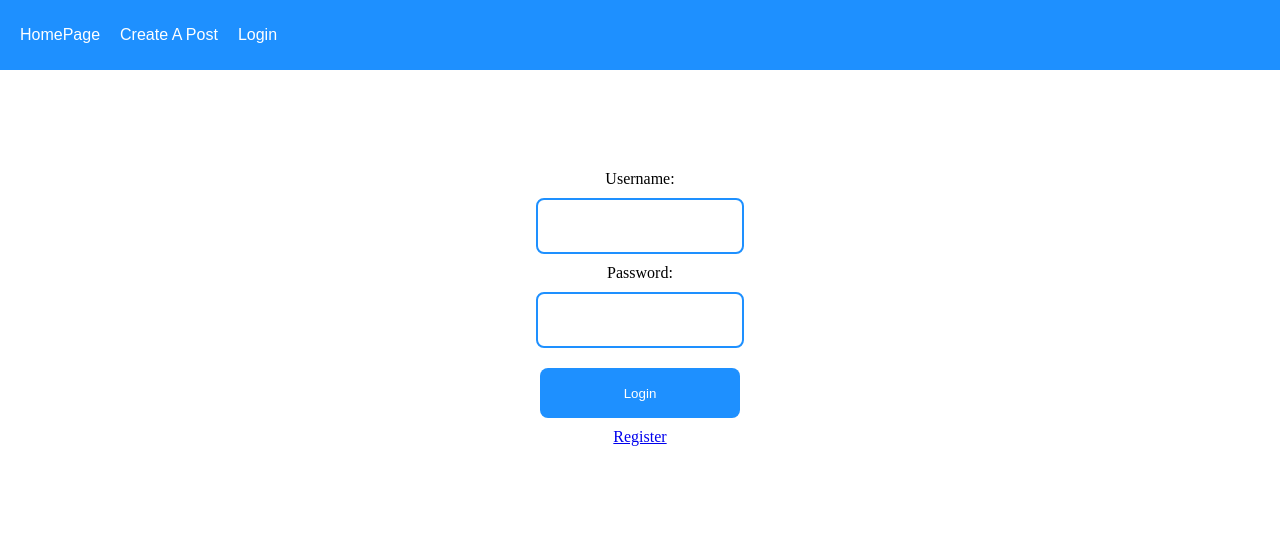
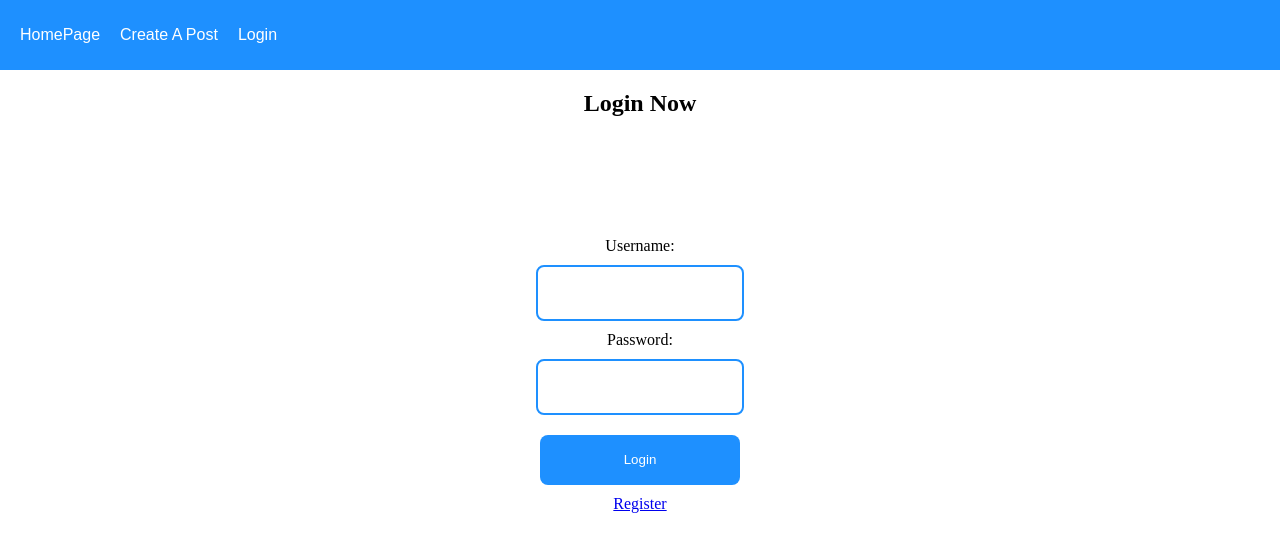
Before and after one commit to Rezwan66/link-up, a React (Create React App) app in the folder client/: page /login in a window 1280 px wide. Shown: the top 552 px of the page. Built offline with nearby package versions, Linux system fonts and the light colour scheme.

Commit message:
edited login page

```diff
--- a/client/src/pages/Login.js
+++ b/client/src/pages/Login.js
@@ -12,6 +12,8 @@ const Login = () => {
     });
   };
   return (
+    <>
+      <h2>Login Now</h2>
       <div className="loginContainer">
         <label>Username:</label>
         <input
@@ -30,6 +32,7 @@ const Login = () => {
         <button onClick={login}>Login</button>
         <Link to="/register">Register</Link>
       </div>
+    </>
   );
 };
 export default Login;
```
Lines whose indentation alone changed are shown as unchanged.
